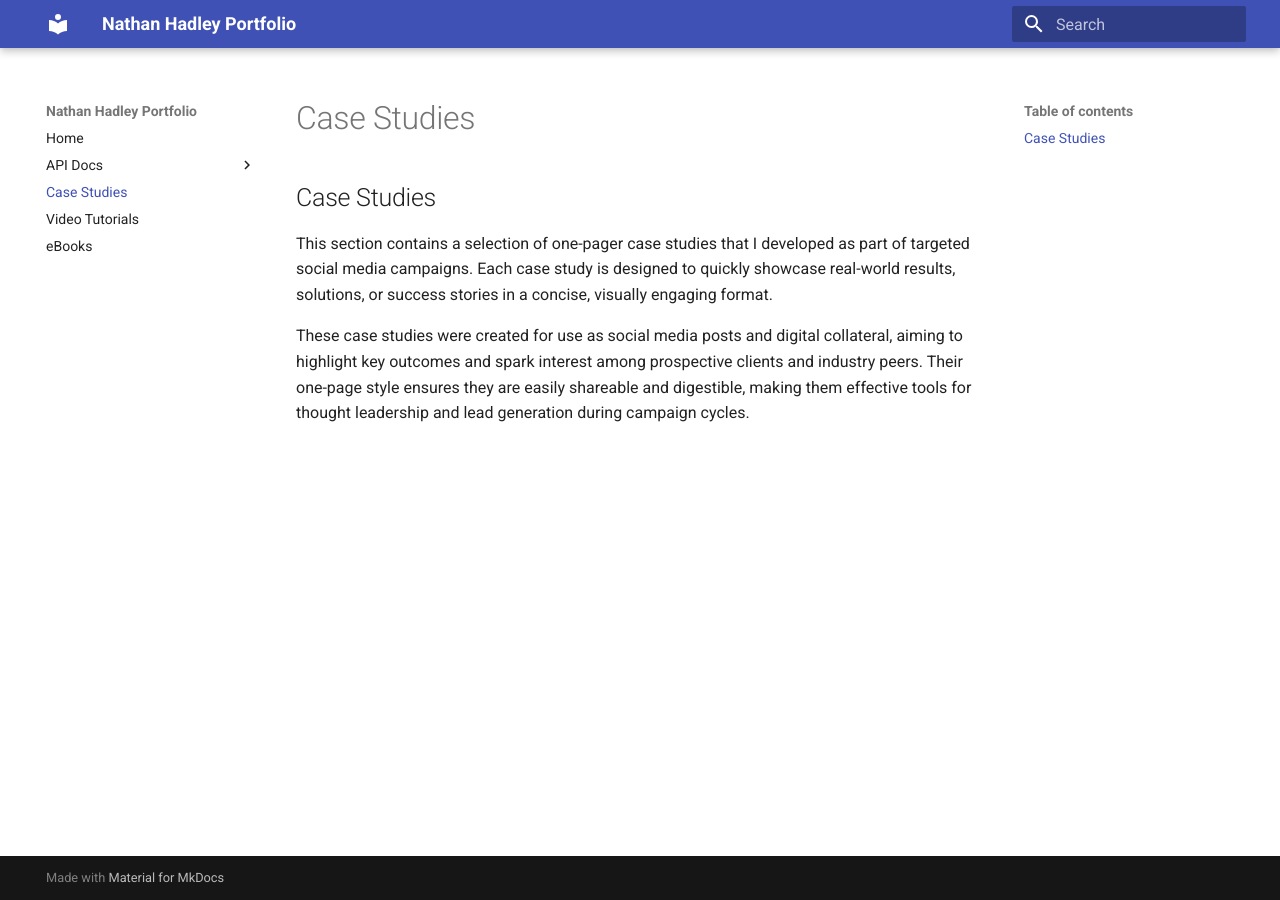
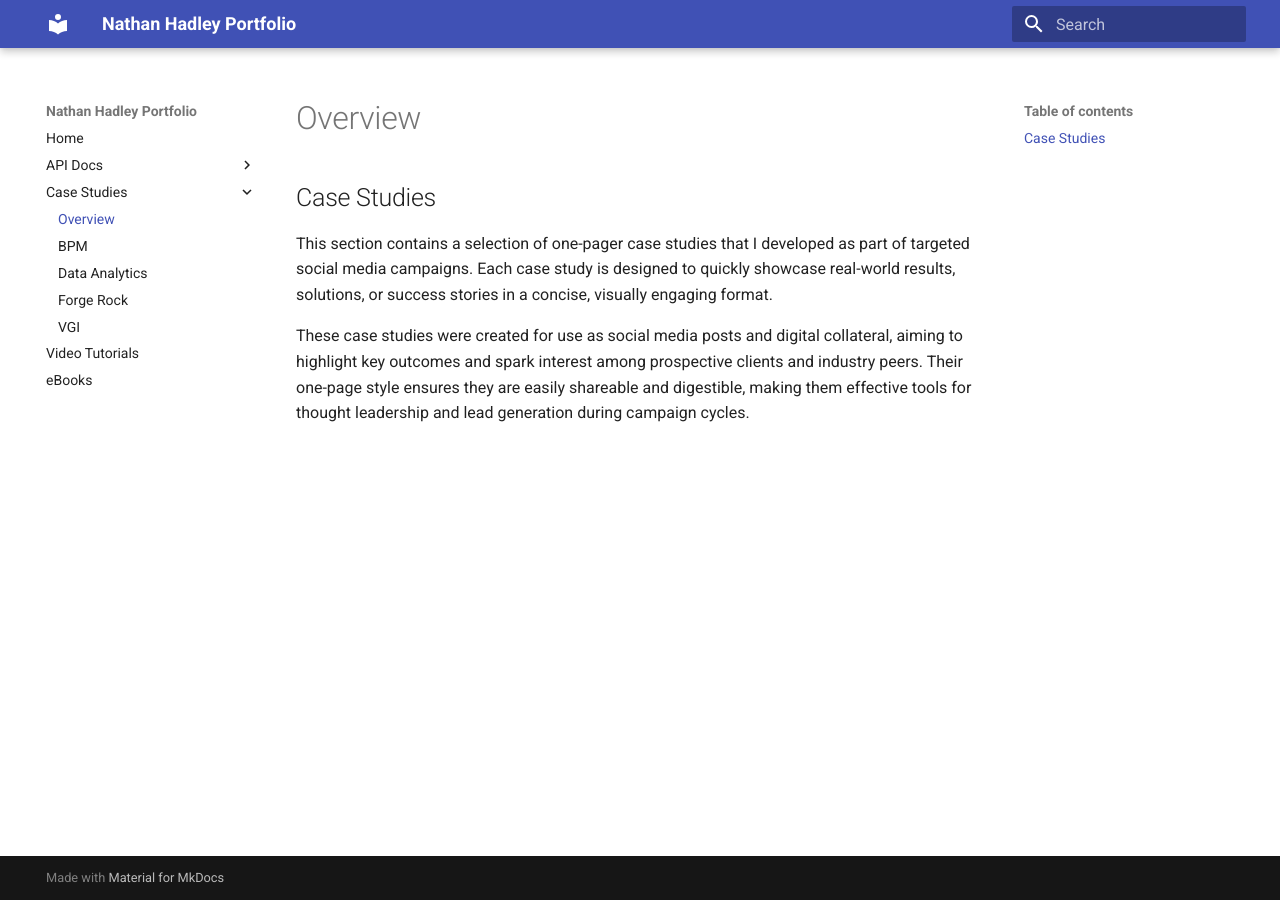
Before and after one commit to nathanhadleyportf/Portfolio, an MkDocs documentation site: the page built from docs/Case Studies/README.md, in a window 1280 px wide. Built offline with MkDocs 1.6.1 and Material for MkDocs 9.7.7, drawn with Linux system fonts in a browser that asks for light colours.

Commit message:
Update mkdocs.yml

```diff
--- a/mkdocs.yml
+++ b/mkdocs.yml
@@ -12,7 +12,13 @@ nav:
       - JSONPlaceholder PUT: API-Docs/JSONPlaceholder-PUT-API.md
       - JSONPlaceholder DELETE: API-Docs/JSONPlaceHolder-DELETE-API.md
 
-  - Case Studies: Case Studies/README.md
+  - Case Studies:
+      - Overview: Case Studies/README.md
+      - BPM: Case Studies/VDartDigital-BPM.pdf
+      - Data Analytics: Case Studies/VDartDigital-Data Analytics.pdf
+      - Forge Rock: Case Studies/VDartDigital-ForgeRock.pdf
+      - VGI: Case Studies/VDartDigital-VGI.pdf
+
   - Video Tutorials: Video-Tutorials/README.md
   - eBooks: eBooks/README.md
 theme:
```
